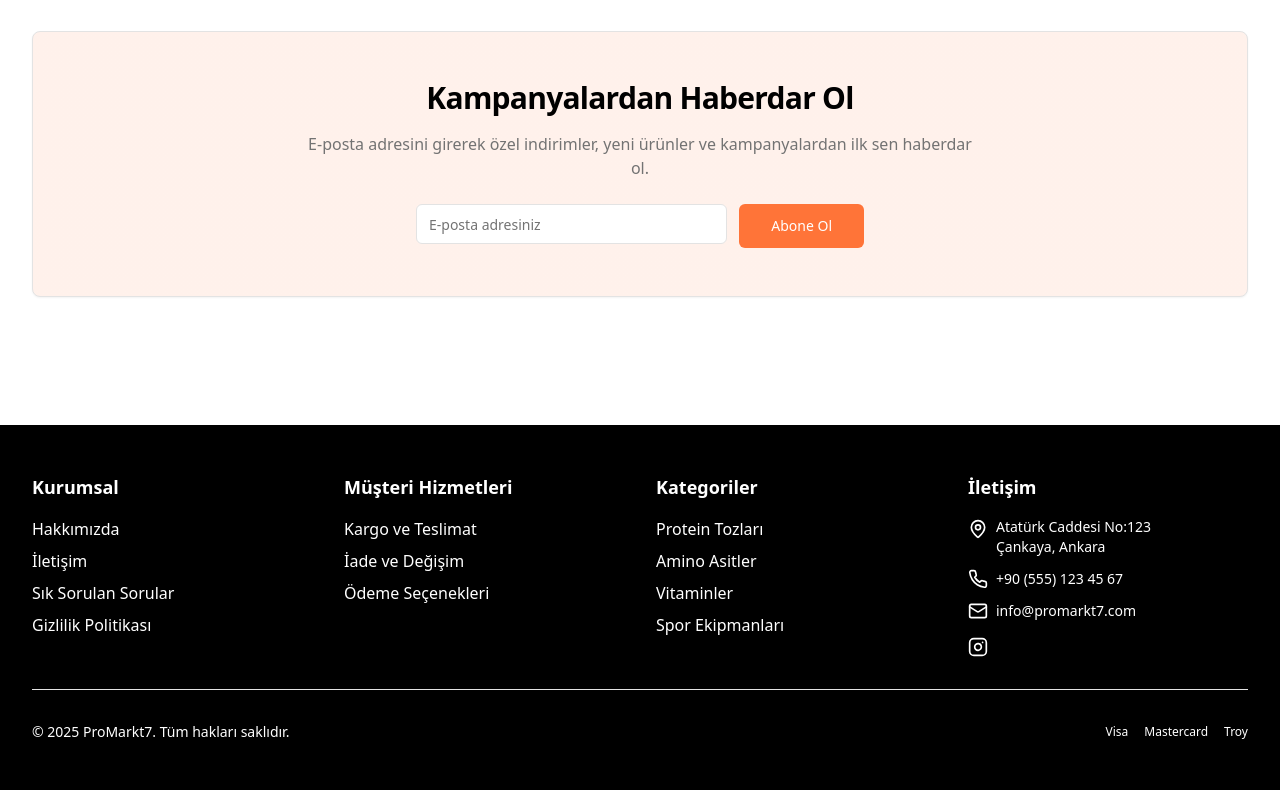
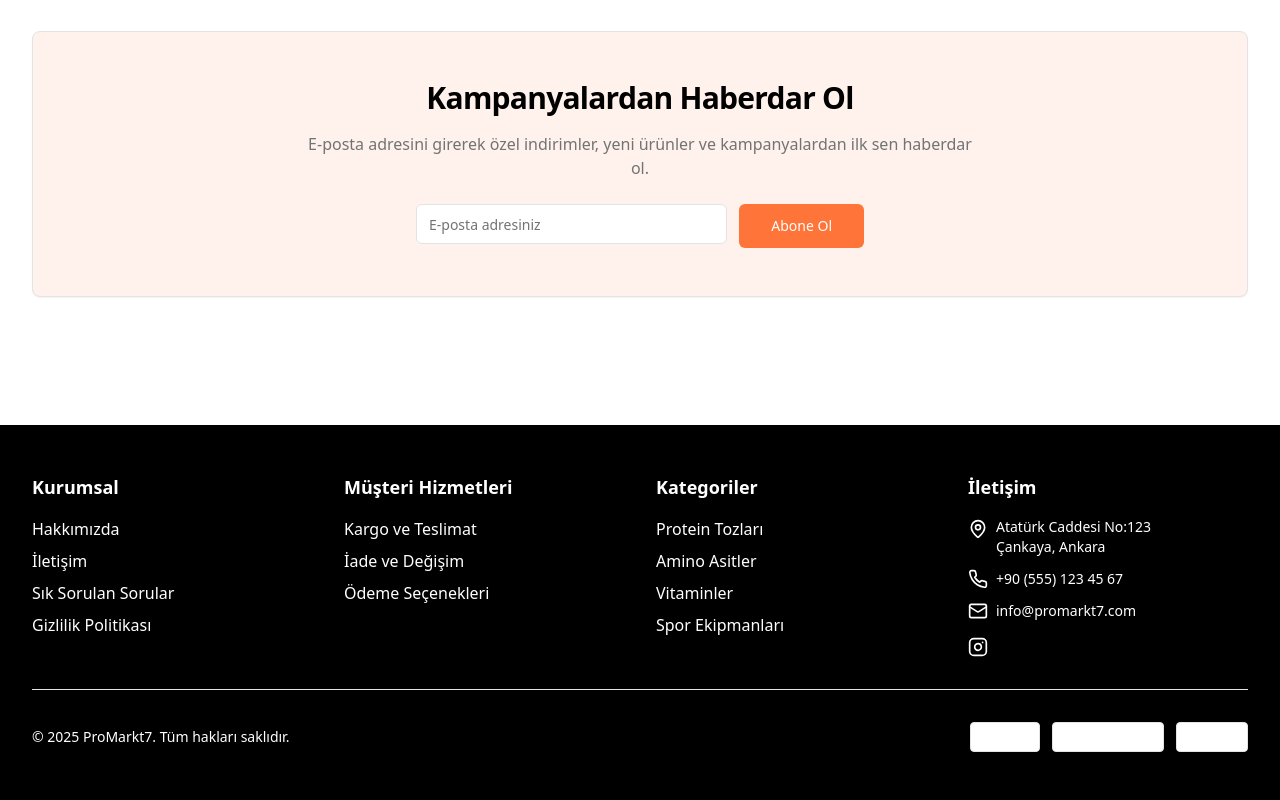
Before and after one commit to woozyalvin-maker/promarkt7-magaza, a React (Vite) app: page / in a window 1280 px wide. Shown: the part 2967-3767 px from the top of the page. Built offline with nearby package versions, Linux system fonts and the light colour scheme; the HTML template or start-up script is replaced by a standard one.

Commit message:
Add icons for payment methods

```diff
--- a/src/components/Footer.tsx
+++ b/src/components/Footer.tsx
@@ -1,5 +1,5 @@
 import { Link } from 'react-router-dom';
-import { Instagram, Mail, Phone, MapPin } from 'lucide-react';
+import { Instagram, Mail, Phone, MapPin, CreditCard } from 'lucide-react';
 
 const Footer = () => {
   const currentYear = new Date().getFullYear();
@@ -126,10 +126,19 @@ const Footer = () => {
               © {currentYear} ProMarkt7. Tüm hakları saklıdır.
             </p>
 
-            <div className="flex gap-4 text-xs">
-              <span>Visa</span>
-              <span>Mastercard</span>
-              <span>Troy</span>
+            <div className="flex gap-3 text-xs">
+              <div className="flex items-center gap-1.5 px-3 py-1.5 bg-background border border-border rounded">
+                <CreditCard className="h-4 w-4" />
+                <span>Visa</span>
+              </div>
+              <div className="flex items-center gap-1.5 px-3 py-1.5 bg-background border border-border rounded">
+                <CreditCard className="h-4 w-4" />
+                <span>Mastercard</span>
+              </div>
+              <div className="flex items-center gap-1.5 px-3 py-1.5 bg-background border border-border rounded">
+                <CreditCard className="h-4 w-4" />
+                <span>Troy</span>
+              </div>
             </div>
           </div>
         </div>
```
